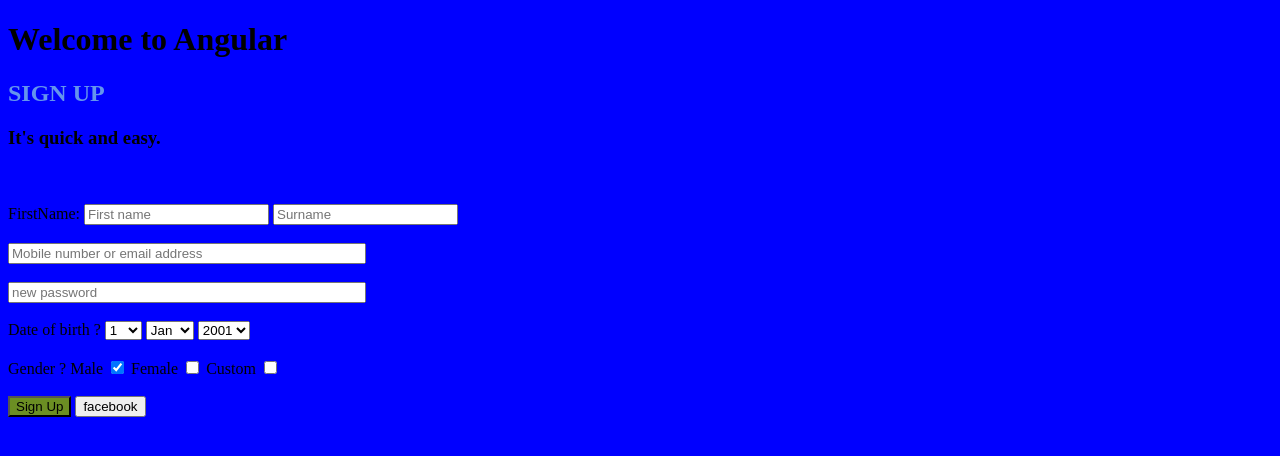
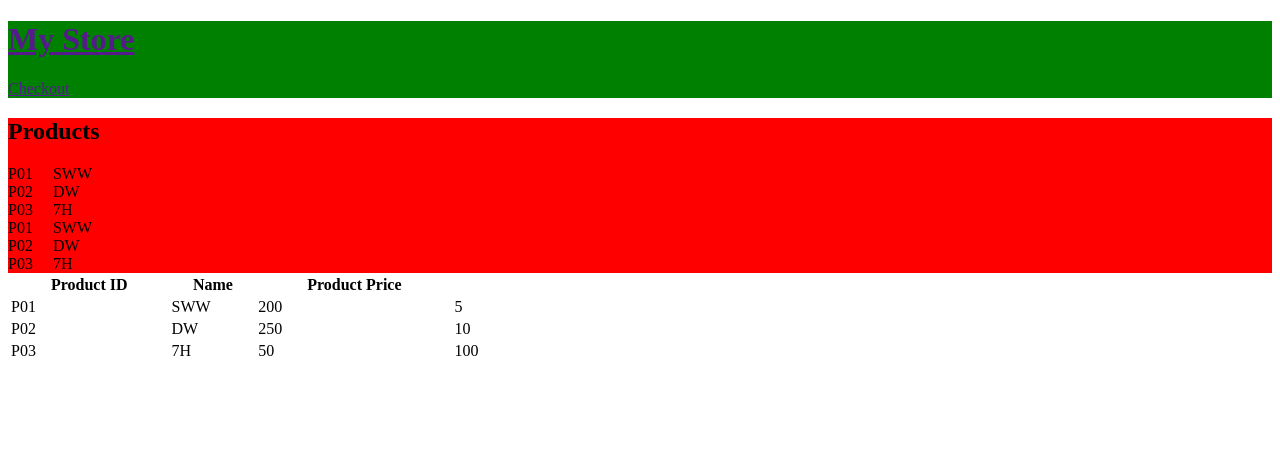
Before and after one commit to GH20YASAR/angular-1, an Angular app: page / in a window 1280 px wide. Shown: the top 456 px of the page. Built offline with nearby package versions, Linux system fonts and the light colour scheme.

Commit message:
3 files modified, 7 added, 3 deleted

```diff
--- a/src/app/app.component.html
+++ b/src/app/app.component.html
@@ -1 +1,2 @@
-<welcome-app></welcome-app>
+<app-top-bar></app-top-bar>
+<router-outlet></router-outlet>
--- /dev/null
+++ b/src/app/product-list/product-list.component.html
@@ -0,0 +1,24 @@
+<div style="background-color:red">
+<h2>Products</h2>
+<div *ngFor="let product of products">
+  {{ product.productId }} &nbsp;&nbsp;&nbsp; {{ product.productName }}
+</div>
+
+<div *ngFor="let product of products">
+  {{ product.productId }} &nbsp;&nbsp;&nbsp; {{ product.productName }}
+</div>
+</div>
+
+<table class="table table-dark table-striped" style="width:500px">
+<tr>
+  <th>Product ID</th>
+  <th>Name</th>
+  <th>Product Price</th>
+</tr>
+<tr *ngFor="let product of products">
+  <td>{{ product.productId }}</td>
+  <td>{{ product.productName }}</td>
+  <td>{{ product.price }}</td>
+  <td>{{ product.quantity }}</td>
+</tr>
+</table>
--- /dev/null
+++ b/src/app/product-list/product-list.component.ts
@@ -0,0 +1,16 @@
+import { Component, OnInit } from '@angular/core';
+import { productsFromFile } from '../productsFile';
+
+@Component({
+  selector: 'app-product-list',
+  templateUrl: './product-list.component.html',
+  styleUrls: ['./product-list.component.css']
+})
+export class ProductListComponent implements OnInit {
+  products = productsFromFile;
+  constructor() { }
+
+  ngOnInit() {
+  }
+
+}
--- /dev/null
+++ b/src/app/productsFile.ts
@@ -0,0 +1,20 @@
+export const productsFromFile = [
+  {
+      'productId': 'P01',
+      'productName': 'SWW',
+      'price': 200,
+      'quantity': 5
+  },
+  {
+      'productId': 'P02',
+      'productName': 'DW',
+      'price': 250,
+      'quantity': 10
+  },
+  {
+      'productId': 'P03',
+      'productName': '7H',
+      'price': 50,
+      'quantity': 100
+  }
+]
--- /dev/null
+++ b/src/app/top-bar/top-bar.component.html
@@ -0,0 +1,6 @@
+<div style="background-color:green">
+<a href="">
+  <h1>My Store</h1>
+</a>
+<a href="">Checkout</a>
+</div>
--- /dev/null
+++ b/src/app/top-bar/top-bar.component.ts
@@ -0,0 +1,15 @@
+import { Component, OnInit } from '@angular/core';
+
+@Component({
+  selector: 'app-top-bar',
+  templateUrl: './top-bar.component.html',
+  styleUrls: ['./top-bar.component.css']
+})
+export class TopBarComponent implements OnInit {
+
+  constructor() { }
+
+  ngOnInit() {
+  }
+
+}
--- a/src/app/welcome/welcome.component.html
+++ /dev/null
@@ -1,6 +0,0 @@
-
-
-
-
-
-    <h1>Welcome to Angular</h1>
--- a/src/app/welcome/welcome.component.ts
+++ /dev/null
@@ -1,15 +0,0 @@
-import { Component, OnInit } from '@angular/core';
-
-@Component({
-  selector: 'welcome-app',
-  templateUrl: './welcome.component.html',
-  styleUrls: ['./welcome.component.css']
-})
-export class WelcomeComponent implements OnInit {
-
-  constructor() { }
-
-  ngOnInit() {
-  }
-
-}
--- a/src/index.html
+++ b/src/index.html
@@ -1,135 +1,21 @@
-
-
 <!DOCTYPE html>
 <html lang="en">
   <head>
-    <title>Forms</title>
+    <meta charset="utf-8" />
+    <title>Angular Getting Started</title>
+    <base href="/" />
+
+    <meta name="viewport" content="width=device-width, initial-scale=1" />
+    <link rel="icon" type="image/x-icon" href="favicon.ico" />
+    <link
+      href="https://fonts.googleapis.com/icon?family=Material+Icons"
+      rel="stylesheet"
+    />
+    <script src="https://ajax.googleapis.com/ajax/libs/jquery/3.5.1/jquery.min.js"></script>
+    <script src="https://cdnjs.cloudflare.com/ajax/libs/popper.js/1.16.0/umd/popper.min.js"></script>
+    <script src="https://maxcdn.bootstrapcdn.com/bootstrap/4.5.2/js/bootstrap.min.js"></script>
   </head>
-  <body style="background-color: blue;">
-    <my-app> </my-app>
-      <h2 style="color: cornflowerblue;">SIGN UP</h2>
-
-  <h3 style="color: s;">It's quick and easy.</h3>
-    <form>
-      <br /><br />
-      FirstName:
-      <input type="text" placeholder="First name" />
-
-      <input type="text" placeholder="Surname" />
-      <br><br>
-      <input style="width: 350px;" type="mobile number or email address" placeholder="Mobile number or email address" />
-      <br><br>
-      <input style="width: 350px;" type="new password" placeholder ="new password"/>
-      <br> <br>
-
-      Date of birth ?
-      <select >
-          <option>1</option>
-          <option>2</option>
-          <option>3</option>
-          <option>4</option>
-          <option>5</option>
-        <option>6</option>
-        <option>7</option>
-        <option>8</option>
-        <option>9</option>
-        <option>10</option>
-        <option>11</option>
-        <option>12</option>
-        <option>13</option>
-        <option>14</option>
-        <option>15</option>
-        <option>16</option>
-        <option>17</option>
-        <option>18</option>
-        <option>19</option>
-        <option>20</option>
-        <option>21</option>
-        <option>22</option>
-        <option>23</option>
-        <option>24</option>
-        <option>25</option>
-        <option>26</option>
-        <option>27</option>
-        <option>28</option>
-        <option>29</option>
-        <option>30</option>
-        <option>31</option>
-
-     </select>
-<select >
-
-    <option>Jan</option>
-    <option>Feb</option>
-    <option>Mar</option>
-    <option>Apr</option>
-    <option>May</option>
-  <option>Jun</option>
-  <option>July</option>
-  <option>Aug</option>
-  <option>Sep</option>
-  <option>Oct</option>
-  <option>Nov</option>
-  <option>Dec</option>
-
-</select>
-
-<select >
-    <option>2001</option>
-    <option>2002</option>
-    <option>2003</option>
-    <option>2004</option>
-    <option>2005</option>
-  <option>2006</option>
-  <option>2007</option>
-  <option>2008</option>
-  <option>2009</option>
-  <option>2010</option>
-  <option>2011</option>
-  <option>2012</option>
-  <option>2013</option>
-  <option>2014</option>
-  <option>2015</option>
-  <option>2016</option>
-  <option>2017</option>
-  <option>2018</option>
-  <option>2019</option>
-  <option>2020</option>
-  <option> 2021</option>
-  <option >2022</option>
-</select>
-
-<br> <br>
-
-
-Gender ?
-<label class="container">Male
-    <input type="checkbox" checked="checked">
-    <span class="checkmark"></span>
-  </label>
-
-  <label class="container">Female
-    <input type="checkbox">
-    <span class="checkmark"></span>
-  </label>
-
-  <label class="container">Custom
-    <input type="checkbox">
-    <span class="checkmark"></span>
-  </label>
-
-
-  </form>
-  <br>
-
-  <button style="align-content:center;background-color: olivedrab;" type="Sign Up">Sign Up</button>
-
-  <button class="GFG"
-    onclick="window.location.href = 'https://www.facebook.com/';">
-        facebook
-    </button>
-
-
-
+  <body>
+    <my-app></my-app>
   </body>
 </html>
```
Also changed, not shown: src/app/app.module.ts (+9 -6 lines), src/app/product-list/product-list.component.css (added), src/app/top-bar/top-bar.component.css (added).
